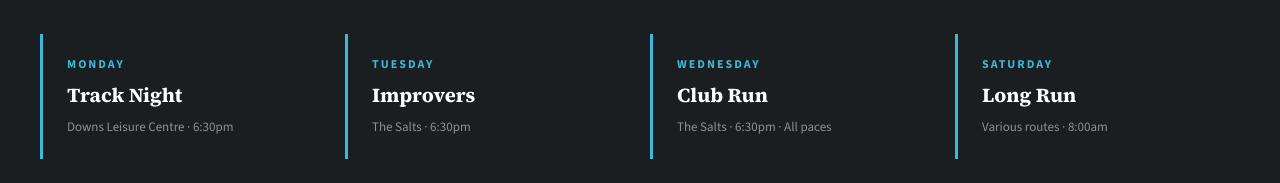
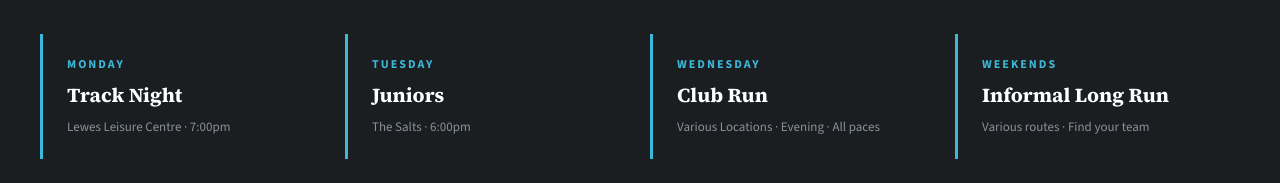
Before and after one commit to joeleaton/seafordstriders, a plain HTML site: page index.html in a window 1280 px wide. Shown: the part 769-952 px from the top of the page. Drawn offline with nearby package versions, Linux system fonts and the light colour scheme.

Commit message:
Update session details and names in index.html

```diff
--- a/index.html
+++ b/index.html
@@ -554,22 +554,22 @@
     <div class="session-item">
       <div class="session-day">Monday</div>
       <div class="session-name">Track Night</div>
-      <div class="session-detail">Downs Leisure Centre · 6:30pm</div>
+      <div class="session-detail">Lewes Leisure Centre · 7:00pm</div>
     </div>
     <div class="session-item">
       <div class="session-day">Tuesday</div>
-      <div class="session-name">Improvers</div>
-      <div class="session-detail">The Salts · 6:30pm</div>
+      <div class="session-name">Juniors</div>
+      <div class="session-detail">The Salts · 6:00pm</div>
     </div>
     <div class="session-item">
       <div class="session-day">Wednesday</div>
       <div class="session-name">Club Run</div>
-      <div class="session-detail">The Salts · 6:30pm · All paces</div>
+      <div class="session-detail">Various Locations · Evening · All paces</div>
     </div>
     <div class="session-item">
-      <div class="session-day">Saturday</div>
-      <div class="session-name">Long Run</div>
-      <div class="session-detail">Various routes · 8:00am</div>
+      <div class="session-day">Weekends</div>
+      <div class="session-name">Informal Long Run</div>
+      <div class="session-detail">Various routes · Find your team</div>
     </div>
   </section>
 
```
